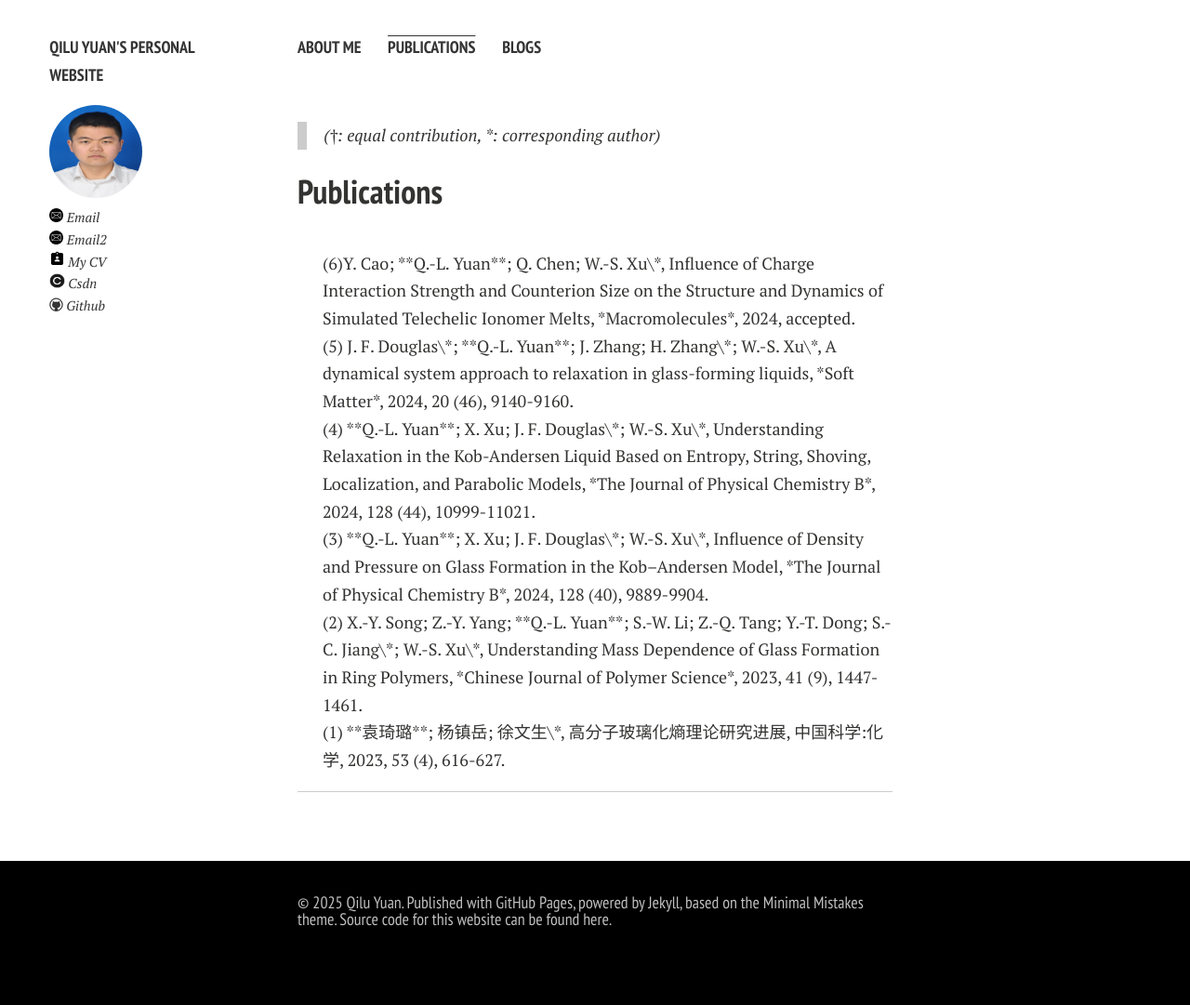
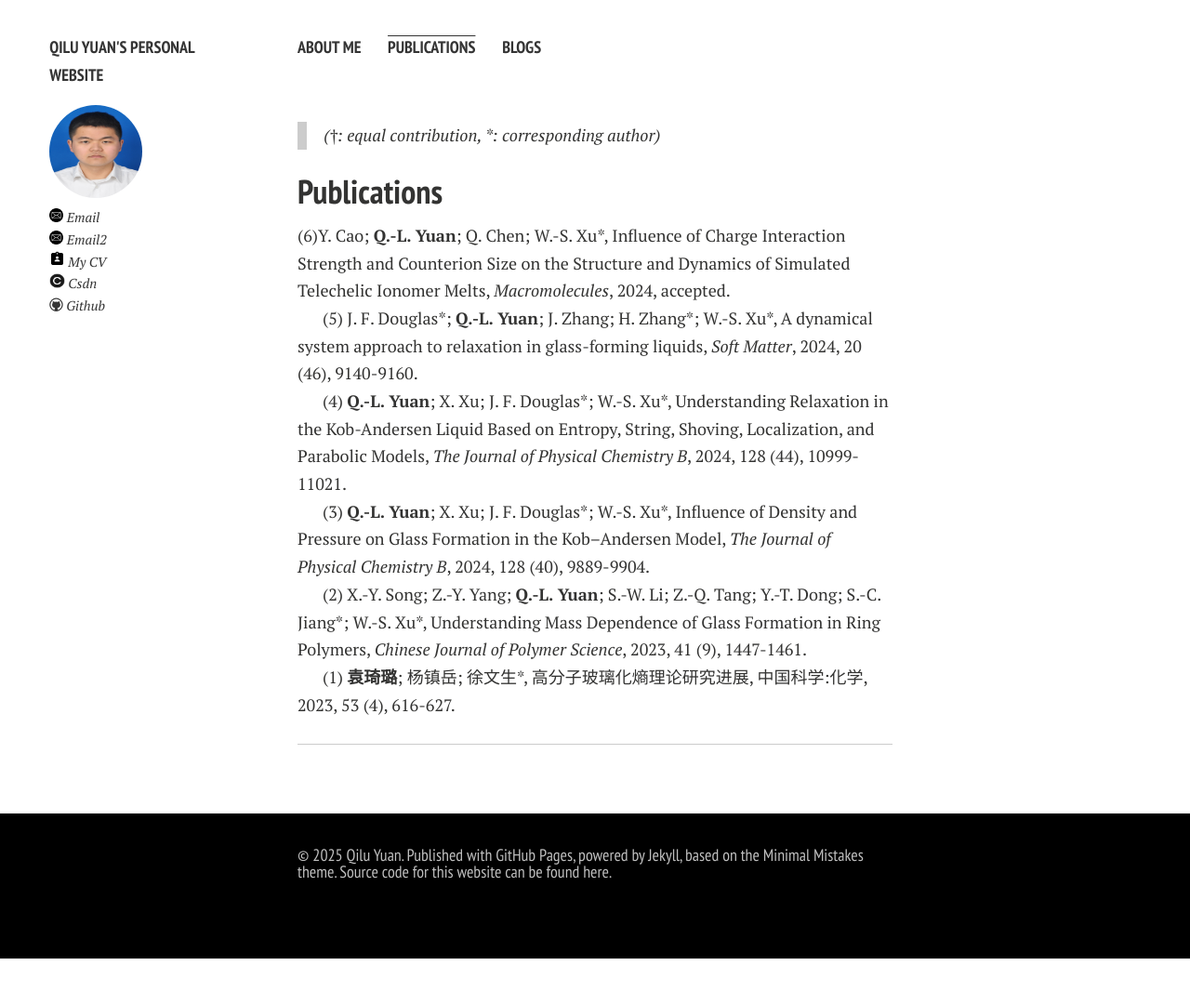
Before and after one commit to Qilu-Yuan/Qilu-Yuan.github.io, a Jekyll site: the page built from publications.md, in a window 1280 px wide. Shown: the whole page at 93% size. Built offline with Jekyll 4.4.1, drawn with Linux system fonts in a browser that asks for light colours; nearby versions of some CDN libraries; comment, search, counter and statistics services are not loaded; a style sheet for code colours, icons or effects is not loaded; after the commit the page ends 1031 px from its top, so only the background shows below that.

Commit message:
Update publications.md

```diff
--- a/publications.md
+++ b/publications.md
@@ -7,16 +7,6 @@ title: Publications
 > (†: equal contribution, *: corresponding author)
 
 ## Publications
-
-<style>
-  .hanging-indent {
-    text-indent: -1.5em;  /* 调整该值以设置悬挂缩进的大小 */
-    padding-left: 1.5em;  /* 确保剩余部分有适当的填充 */
-  }
-</style>
-
-<div class="hanging-indent">
-<br>
 
 (6)Y. Cao; **Q.-L. Yuan**; Q. Chen; W.-S. Xu\*, Influence of Charge Interaction Strength and Counterion Size on the Structure and Dynamics of Simulated Telechelic Ionomer Melts, *Macromolecules*, 2024, accepted.<br>
 
@@ -30,8 +20,4 @@ title: Publications
 
 (1) **袁琦璐**; 杨镇岳; 徐文生\*, 高分子玻璃化熵理论研究进展, 中国科学:化学, 2023, 53 (4), 616-627.<br>
 
-</div>
-
-
-
 ---
```
